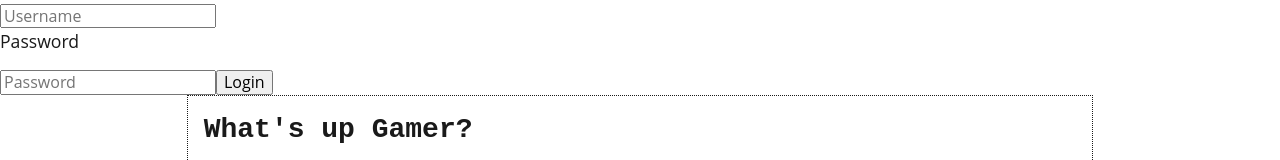
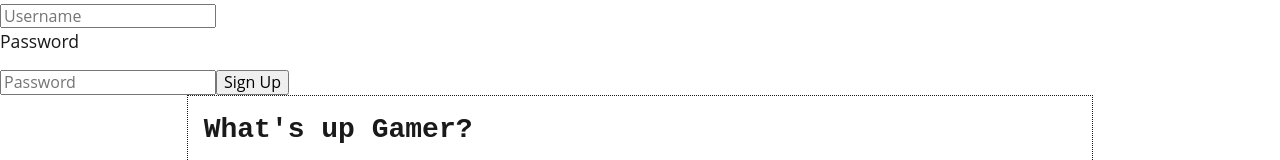
Before and after one commit to jeseh7/igr, a React (Vite) app in the folder client/: page / in a window 1280 px wide. Shown: the part 473-633 px from the top of the page. Built offline with nearby package versions, Linux system fonts and the light colour scheme; no server answers.

Commit message:
updated button

```diff
--- a/client/src/components/Header/sign-up.jsx
+++ b/client/src/components/Header/sign-up.jsx
@@ -33,7 +33,7 @@ const SignUpModal = () => {
             <input className="input" type="text" placeholder="Username" />
             <p className="password">Password</p>
             <input className="input" type="password" placeholder="Password" />
-            <button>Login</button>
+            <button>Sign Up</button>
             </form>
 
           </section>
```
